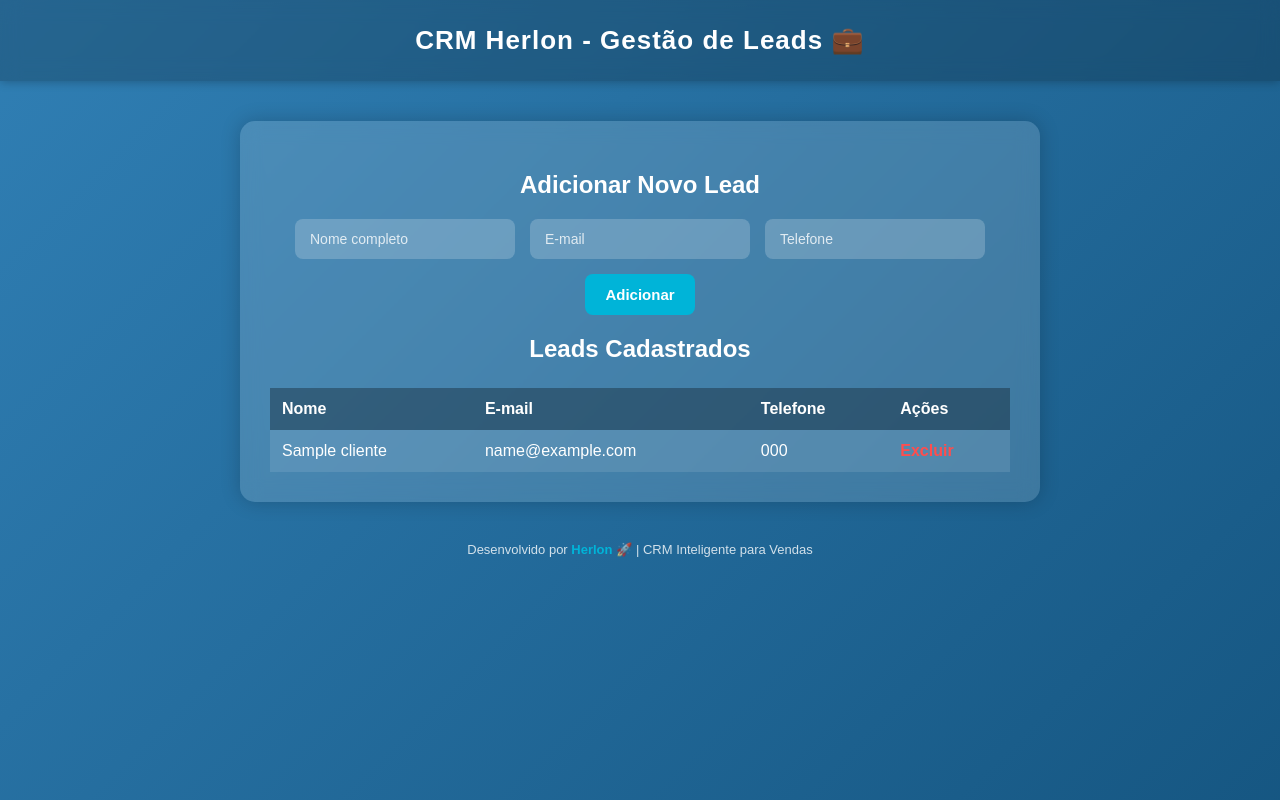
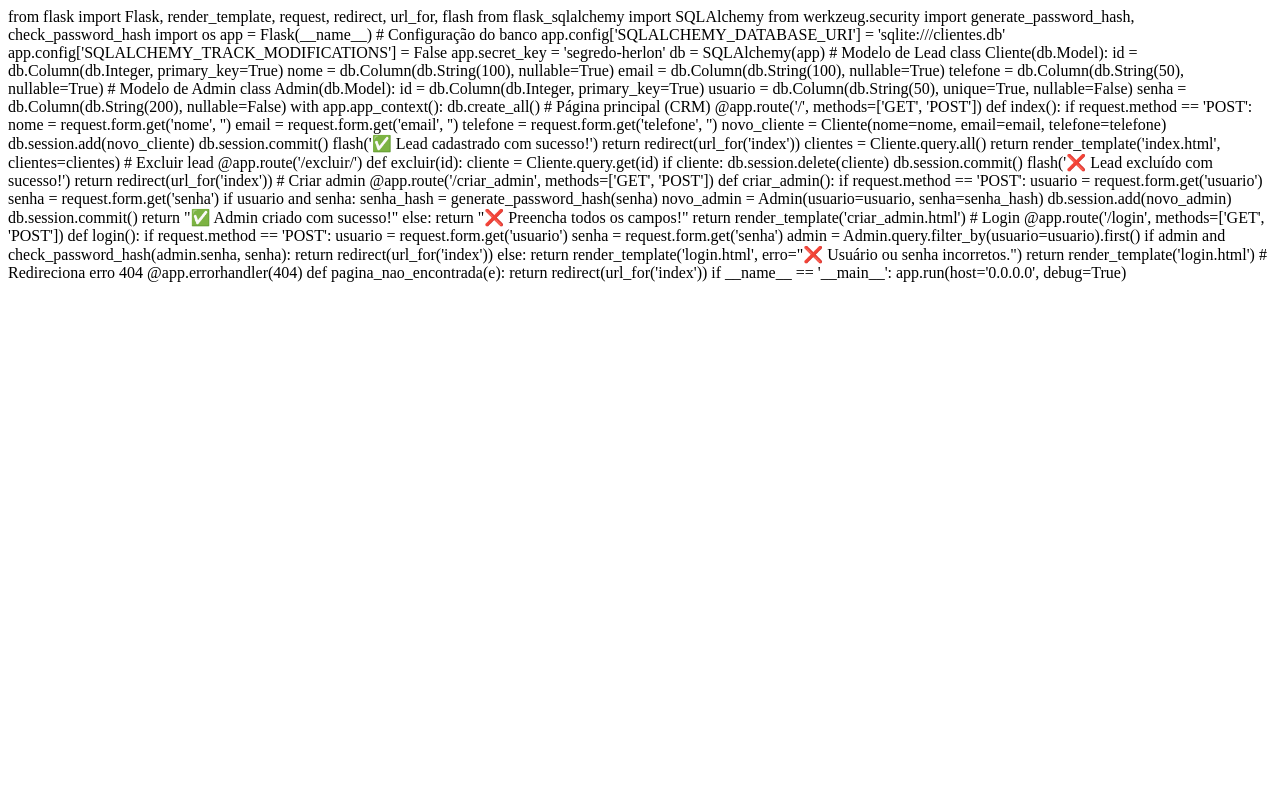
Before and after one commit to herlon878-eng/crm-herlon, a Flask app: page / in a window 1280 px wide. Run offline with Flask 3, Linux system fonts and the light colour scheme; tables that the repository leaves empty hold one stand-in row (values such as "Sample post").

Commit message:
Update index.html

```diff
--- a/templates/index.html
+++ b/templates/index.html
@@ -1,186 +1,96 @@
-<!DOCTYPE html>
-<html lang="pt-BR">
-<head>
-  <meta charset="UTF-8">
-  <meta name="viewport" content="width=device-width, initial-scale=1.0">
-  <title>Painel - CRM Herlon</title>
-  <style>
-    * {
-      box-sizing: border-box;
-      font-family: 'Poppins', sans-serif;
-    }
+from flask import Flask, render_template, request, redirect, url_for, flash
+from flask_sqlalchemy import SQLAlchemy
+from werkzeug.security import generate_password_hash, check_password_hash
+import os
 
-    body {
-      margin: 0;
-      padding: 0;
-      background: linear-gradient(-45deg, #1b262c, #0f4c75, #3282b8, #bbe1fa);
-      background-size: 400% 400%;
-      animation: gradient 10s ease infinite;
-      min-height: 100vh;
-      display: flex;
-      flex-direction: column;
-      align-items: center;
-      color: #fff;
-    }
+app = Flask(__name__)
 
-    @keyframes gradient {
-      0% { background-position: 0% 50%; }
-      50% { background-position: 100% 50%; }
-      100% { background-position: 0% 50%; }
-    }
+# Configuração do banco
+app.config['SQLALCHEMY_DATABASE_URI'] = 'sqlite:///clientes.db'
+app.config['SQLALCHEMY_TRACK_MODIFICATIONS'] = False
+app.secret_key = 'segredo-herlon'
 
-    header {
-      width: 100%;
-      text-align: center;
-      padding: 25px 0;
-      background: rgba(0,0,0,0.2);
-      backdrop-filter: blur(10px);
-      font-size: 26px;
-      font-weight: 600;
-      letter-spacing: 1px;
-      box-shadow: 0 0 10px rgba(0,0,0,0.3);
-    }
+db = SQLAlchemy(app)
 
-    .container {
-      margin-top: 40px;
-      width: 90%;
-      max-width: 800px;
-      background: rgba(255, 255, 255, 0.15);
-      backdrop-filter: blur(10px);
-      border-radius: 15px;
-      padding: 30px;
-      box-shadow: 0 0 20px rgba(0,0,0,0.2);
-    }
+# Modelo de Lead
+class Cliente(db.Model):
+    id = db.Column(db.Integer, primary_key=True)
+    nome = db.Column(db.String(100), nullable=True)
+    email = db.Column(db.String(100), nullable=True)
+    telefone = db.Column(db.String(50), nullable=True)
 
-    h2 {
-      text-align: center;
-      margin-bottom: 20px;
-      color: #fff;
-    }
+# Modelo de Admin
+class Admin(db.Model):
+    id = db.Column(db.Integer, primary_key=True)
+    usuario = db.Column(db.String(50), unique=True, nullable=False)
+    senha = db.Column(db.String(200), nullable=False)
 
-    form {
-      display: flex;
-      flex-wrap: wrap;
-      gap: 15px;
-      justify-content: center;
-    }
+with app.app_context():
+    db.create_all()
 
-    input[type="text"], input[type="email"], input[type="tel"] {
-      padding: 12px 15px;
-      border: none;
-      border-radius: 8px;
-      outline: none;
-      font-size: 14px;
-      width: 100%;
-      max-width: 220px;
-      background: rgba(255,255,255,0.2);
-      color: #fff;
-    }
+# Página principal (CRM)
+@app.route('/', methods=['GET', 'POST'])
+def index():
+    if request.method == 'POST':
+        nome = request.form.get('nome', '')
+        email = request.form.get('email', '')
+        telefone = request.form.get('telefone', '')
 
-    input::placeholder {
-      color: rgba(255,255,255,0.8);
-    }
+        novo_cliente = Cliente(nome=nome, email=email, telefone=telefone)
+        db.session.add(novo_cliente)
+        db.session.commit()
 
-    button {
-      padding: 12px 20px;
-      background: #00b4d8;
-      border: none;
-      border-radius: 8px;
-      color: white;
-      font-size: 15px;
-      font-weight: 600;
-      cursor: pointer;
-      transition: all 0.3s ease;
-    }
+        flash('✅ Lead cadastrado com sucesso!')
+        return redirect(url_for('index'))
 
-    button:hover {
-      background: #0077b6;
-      transform: scale(1.03);
-    }
+    clientes = Cliente.query.all()
+    return render_template('index.html', clientes=clientes)
 
-    table {
-      width: 100%;
-      border-collapse: collapse;
-      margin-top: 25px;
-      color: #fff;
-    }
+# Excluir lead
+@app.route('/excluir/<int:id>')
+def excluir(id):
+    cliente = Cliente.query.get(id)
+    if cliente:
+        db.session.delete(cliente)
+        db.session.commit()
+        flash('❌ Lead excluído com sucesso!')
+    return redirect(url_for('index'))
 
-    th, td {
-      padding: 12px;
-      text-align: left;
-    }
+# Criar admin
+@app.route('/criar_admin', methods=['GET', 'POST'])
+def criar_admin():
+    if request.method == 'POST':
+        usuario = request.form.get('usuario')
+        senha = request.form.get('senha')
 
-    th {
-      background: rgba(0,0,0,0.3);
-    }
+        if usuario and senha:
+            senha_hash = generate_password_hash(senha)
+            novo_admin = Admin(usuario=usuario, senha=senha_hash)
+            db.session.add(novo_admin)
+            db.session.commit()
+            return "✅ Admin criado com sucesso!"
+        else:
+            return "❌ Preencha todos os campos!"
+    return render_template('criar_admin.html')
 
-    tr:nth-child(even) {
-      background: rgba(255,255,255,0.1);
-    }
+# Login
+@app.route('/login', methods=['GET', 'POST'])
+def login():
+    if request.method == 'POST':
+        usuario = request.form.get('usuario')
+        senha = request.form.get('senha')
 
-    tr:hover {
-      background: rgba(255,255,255,0.2);
-    }
+        admin = Admin.query.filter_by(usuario=usuario).first()
+        if admin and check_password_hash(admin.senha, senha):
+            return redirect(url_for('index'))
+        else:
+            return render_template('login.html', erro="❌ Usuário ou senha incorretos.")
+    return render_template('login.html')
 
-    a.delete-btn {
-      color: #ff4d4d;
-      font-weight: bold;
-      text-decoration: none;
-      transition: 0.3s;
-    }
+# Redireciona erro 404
+@app.errorhandler(404)
+def pagina_nao_encontrada(e):
+    return redirect(url_for('index'))
 
-    a.delete-btn:hover {
-      color: #ff0000;
-    }
-
-    footer {
-      margin-top: 40px;
-      text-align: center;
-      font-size: 13px;
-      color: rgba(255,255,255,0.8);
-    }
-
-    footer span {
-      color: #00b4d8;
-      font-weight: bold;
-    }
-  </style>
-</head>
-<body>
-  <header>
-    CRM Herlon - Gestão de Leads 💼
-  </header>
-
-  <div class="container">
-    <h2>Adicionar Novo Lead</h2>
-    <form method="POST">
-      <input type="text" name="nome" placeholder="Nome completo" required>
-      <input type="email" name="email" placeholder="E-mail" required>
-      <input type="tel" name="telefone" placeholder="Telefone" required>
-      <button type="submit">Adicionar</button>
-    </form>
-
-    <h2>Leads Cadastrados</h2>
-    <table>
-      <tr>
-        <th>Nome</th>
-        <th>E-mail</th>
-        <th>Telefone</th>
-        <th>Ações</th>
-      </tr>
-      {% for cliente in clientes %}
-      <tr>
-        <td>{{ cliente.nome }}</td>
-        <td>{{ cliente.email }}</td>
-        <td>{{ cliente.telefone }}</td>
-        <td><a href="/excluir/{{ cliente.id }}" class="delete-btn">Excluir</a></td>
-      </tr>
-      {% endfor %}
-    </table>
-  </div>
-
-  <footer>
-    Desenvolvido por <span>Herlon</span> 🚀 | CRM Inteligente para Vendas
-  </footer>
-</body>
-</html>
+if __name__ == '__main__':
+    app.run(host='0.0.0.0', debug=True)
```
